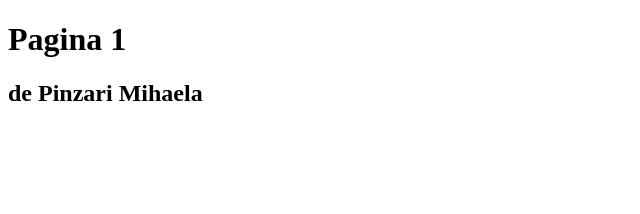
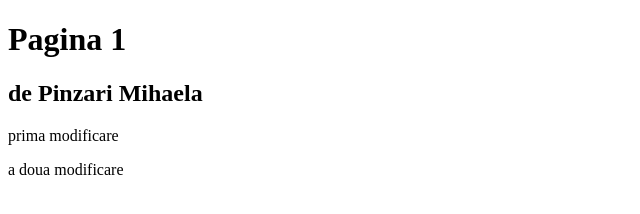
Before and after one commit to MihaelaPinzari/Sanduleac-Lucia-PAP2113, a plain HTML site: page pagina1.html in a window 1280 px wide. Shown: the whole page, without its empty margins (0-640 px from the left). Drawn offline with Linux system fonts and the light colour scheme.

Commit message:
Update pagina1.html

```diff
--- a/pagina1.html
+++ b/pagina1.html
@@ -8,5 +8,7 @@
 <body>
     <h1>Pagina 1</h1>
     <h2>de Pinzari Mihaela</h2>
+    <p>prima modificare</p>
+    <p>a doua modificare</p>
 </body>
 </html>
```
